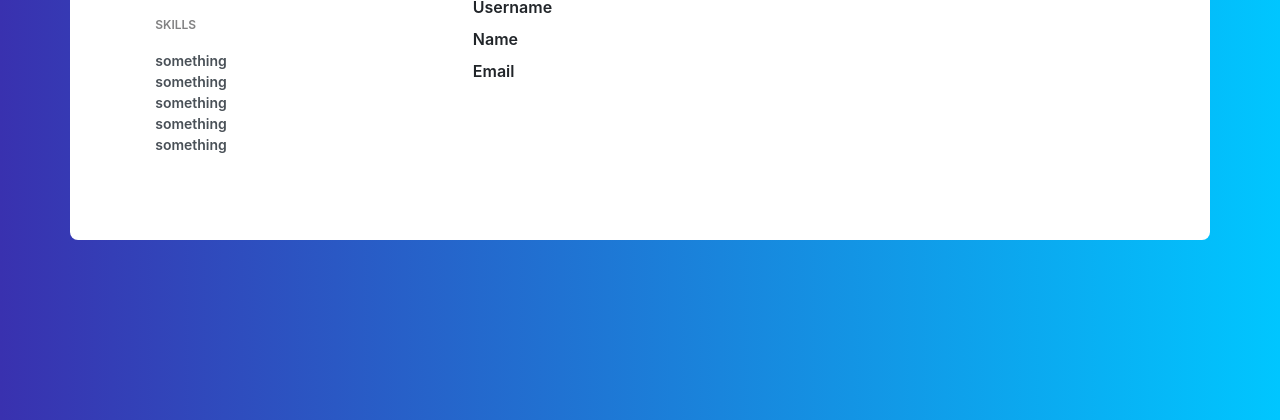
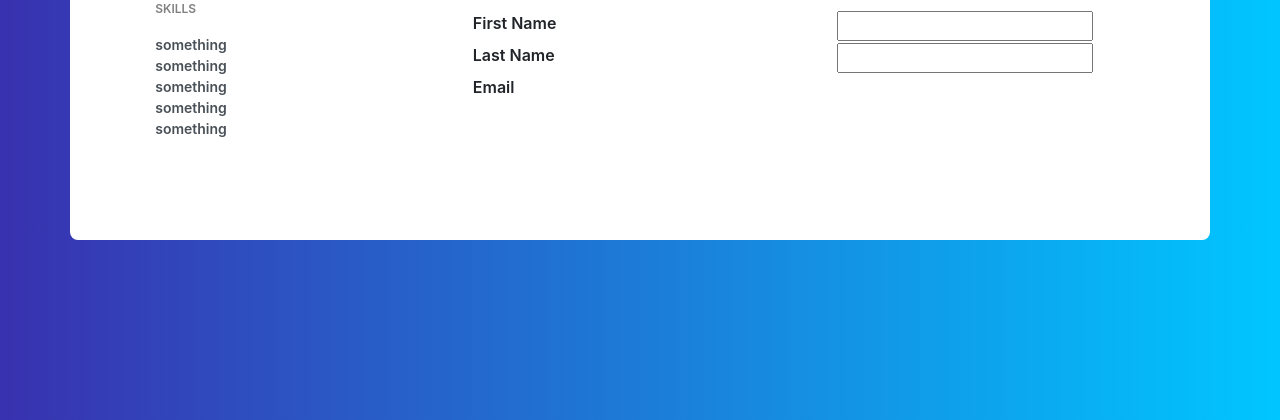
Before and after one commit to sajaddadgar/Call-of-Typing, a Django app: page /accounts/profile/ in a window 1280 px wide. Shown: the part 278-698 px from the top of the page. Run offline with Django 3.2, Linux system fonts and the light colour scheme; some libraries are stand-ins or nearby versions.

Commit message:
profile.html updated edit profile now works

```diff
--- a/call_of_typing/call_of_typing/urls.py
+++ b/call_of_typing/call_of_typing/urls.py
@@ -26,7 +26,7 @@ urlpatterns = [
     path('accounts/profile/', V.edit_profile, name='EditProfile'),
     path('accounts/edit/', V.edit_profile, name='edit'),
     path('accounts/authentication/', V.user_auth, name='user_auth'),
-    path('accounts/signin/', V.signin, name='signin'),
+    path('accounts/signin/', V.signin, name='login'),
     #path('accounts/', include('django.contrib.auth.urls')),
 
 ]
--- a/call_of_typing/templates/registration/profile.html
+++ b/call_of_typing/templates/registration/profile.html
@@ -32,7 +32,8 @@
 
 
 <div class="container emp-profile">
-            <form method="post">
+            <form method="post" action="{% url 'edit' %}">
+                {% csrf_token %}
                 <div class="row">
                     <div class="col-md-4">
                         <div class="profile-img">
@@ -60,12 +61,9 @@
                             </ul>
                         </div>
                     </div>
-                    <form method="post" action="{% url 'edit' %}">
-                        {% csrf_token %}
                         <div class="col-md-2">
                             <input type="submit" class="profile-edit-btn" name="btnAddMore" value="Edit Profile"/>
                         </div>
-                    </form>
                 </div>
                 <div class="row">
                     <div class="col-md-4">
@@ -95,10 +93,18 @@
                                         </div>
                                         <div class="row">
                                             <div class="col-md-6">
-                                                <label>Name</label>
+                                                <label>First Name</label>
                                             </div>
                                             <div class="col-md-6">
-                                                <p>{{user.first_name}} {{user.last_name}}</p>
+                                                <input type="text" value="{{ user.first_name }}" name="firstName">
+                                            </div>
+                                        </div>
+                                        <div class="row">
+                                            <div class="col-md-6">
+                                                <label>Last Name</label>
+                                            </div>
+                                            <div class="col-md-6">
+                                                <input type="text" value="{{ user.last_name }}" name="lastName">
                                             </div>
                                         </div>
                                         <div class="row">
```
